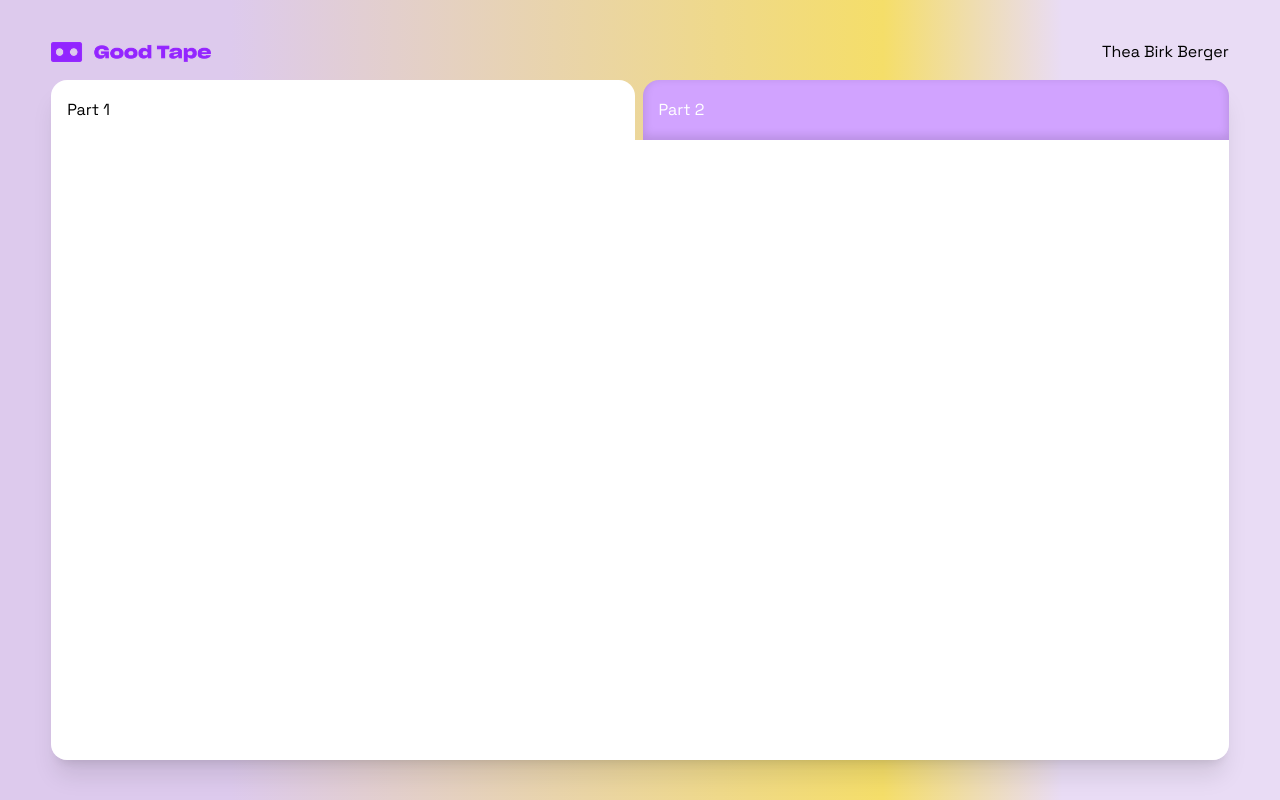
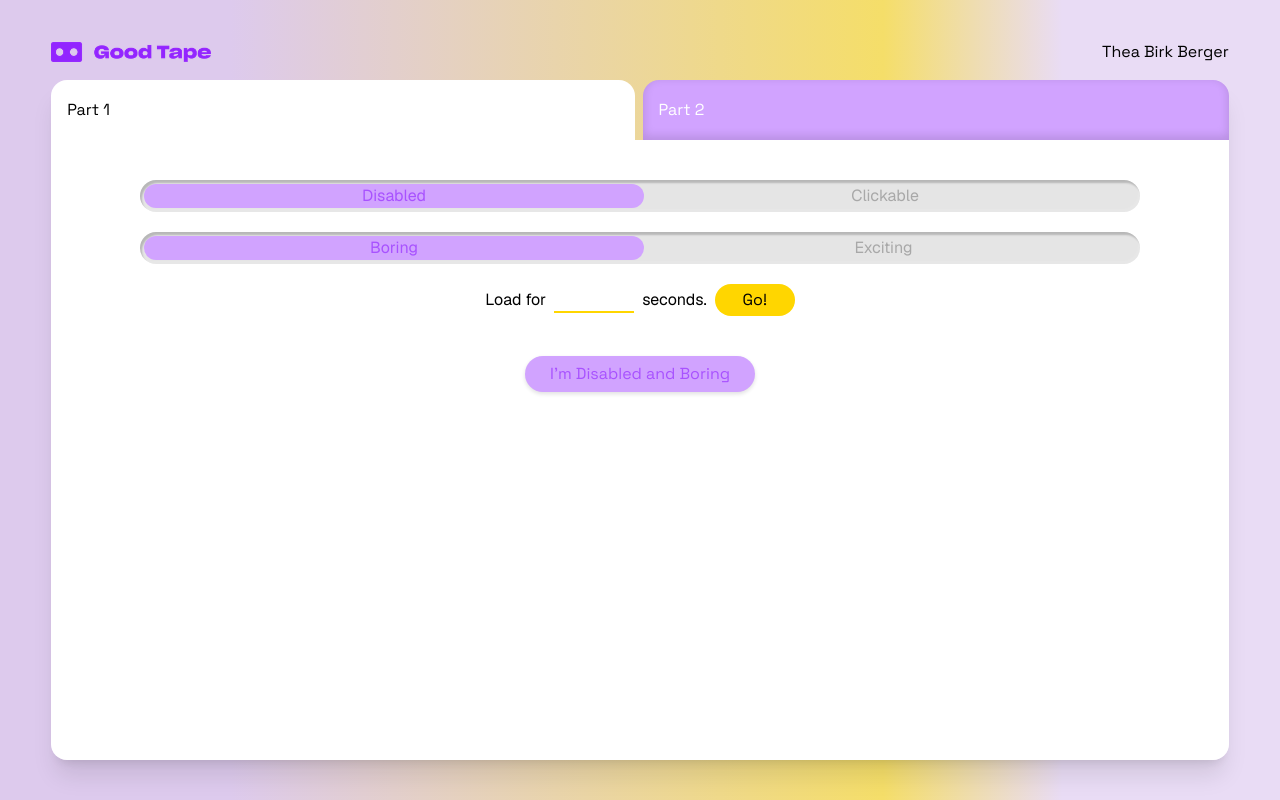
Before and after one commit to BirkBerger/GoodTapeAssignment, a Next.js app: page /partone in a window 1280 px wide. Built offline with nearby package versions, Linux system fonts and the light colour scheme.

Commit message:
Add Toggle, LoadingInput and FigmaButton to Part 1.

```diff
--- a/app/partone/page.tsx
+++ b/app/partone/page.tsx
@@ -1,4 +1,46 @@
+'use client'
+
+import { useState } from 'react';
+import FigmaButton from '../components/FigmaButton';
+import Toggle from '../components/Toggle';
+import LoadInput from '../components/LoadInput';
+
 function PartOne() {
+
+    const [disabled, setDisabled] = useState(true);
+    const [boring, setBoring] = useState(true);
+    const [loadingSeconds, setLoadingSeconds] = useState(0);
+
+    return (
+        <div className="flex flex-col grow gap-10">
+
+            <div className="flex flex-col gap-5 w-full max-w-[1000px] self-center">
+                <Toggle
+                    leftLabel="Disabled"
+                    rightLabel="Clickable"
+                    isLeft={disabled}
+                    onToggle={() => setDisabled(!disabled)}
+                ></Toggle>
+                <Toggle
+                    leftLabel="Boring"
+                    rightLabel="Exciting"
+                    isLeft={boring}
+                    onToggle={() => setBoring(!boring)}
+                ></Toggle>
+                <LoadInput
+                    onGo={(seconds) => setLoadingSeconds(seconds)}
+                ></LoadInput>
+            </div>
+
+            <div className="flex justify-center">
+                <FigmaButton
+                    disabled={disabled}
+                    boring={boring}
+                    loadingSeconds={loadingSeconds}
+                ></FigmaButton>
+            </div>
+        </div>
+    )
 }
 
 export default PartOne;
```
